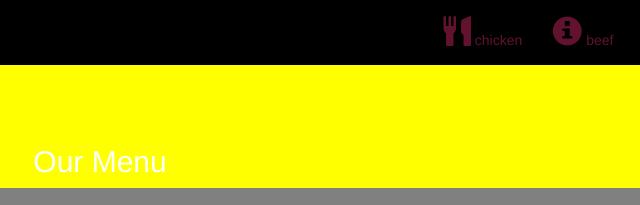
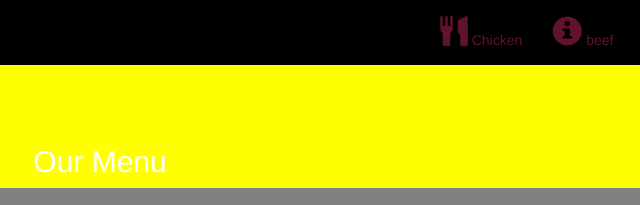
Before and after one commit to seenu0770/seenu0770.github.io, a plain HTML site: page Week_3/index.html in a window 1280 px wide. Shown: the top 205 px of the page, 540-1180 px from the left. Drawn offline with nearby package versions, Linux system fonts and the light colour scheme.

Commit message:
Update index.html

```diff
--- a/Week_3/index.html
+++ b/Week_3/index.html
@@ -26,7 +26,7 @@
       <ul class="nav navbar-nav navbar-right" >
         <li style>
         <a href="#" >
-        <span class="glyphicon glyphicon-cutlery"></span> chicken</a>
+        <span class="glyphicon glyphicon-cutlery"></span> Chicken</a>
         </li>
         <li>
         <a href="#" >
```
